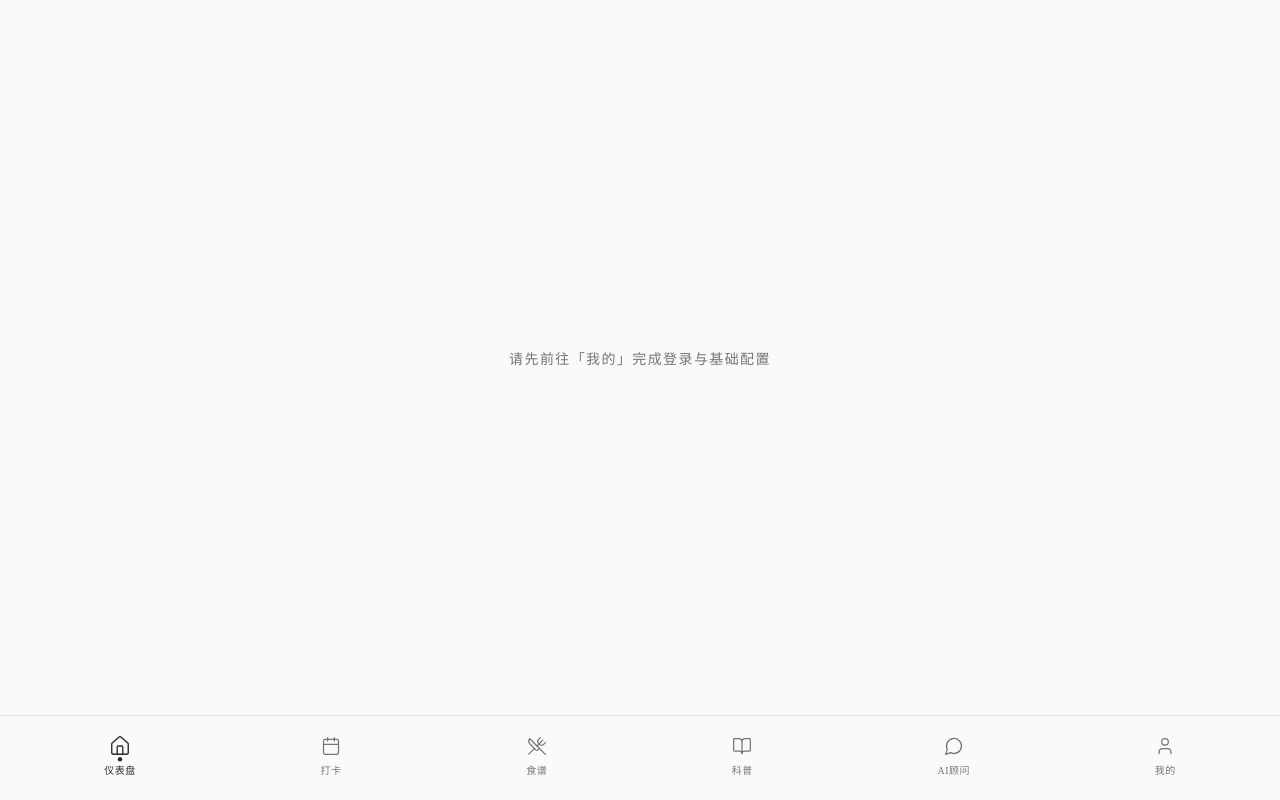
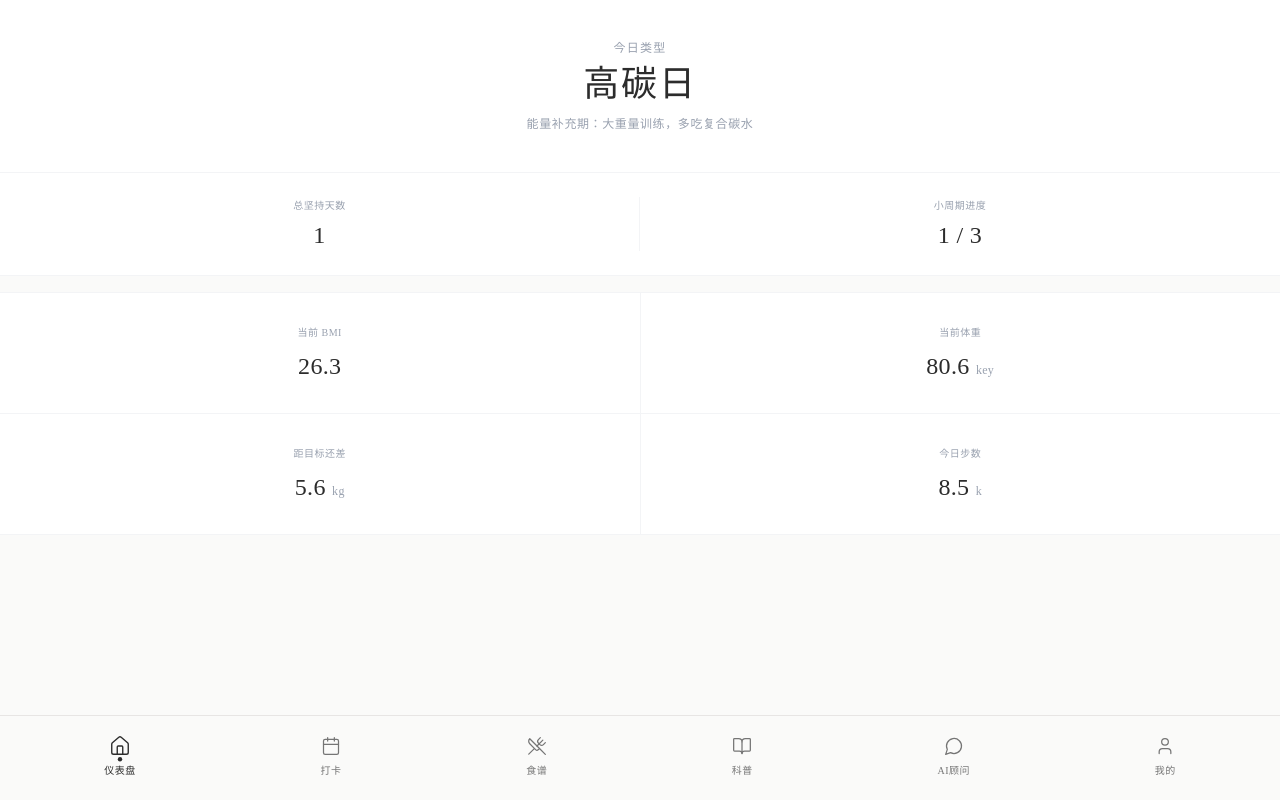
Before and after one commit to 332522996-maker/song-slimming-tool, a React (Vite) app in the folder Comprehensive Health Dashboard/: page / in a window 1280 px wide. Built offline with nearby package versions, Linux system fonts and the light colour scheme; no server answers.

Commit message:
Update Dashboard.tsx

```diff
--- a/Comprehensive Health Dashboard/src/app/components/Dashboard.tsx
+++ b/Comprehensive Health Dashboard/src/app/components/Dashboard.tsx
@@ -1,125 +1,151 @@
+// @ts-nocheck
 import { useState, useEffect } from 'react';
-import { Card, CardContent } from '@mui/material';
-import { Activity, Scale, Target, Footprints } from 'lucide-react';
+import { Card, CardContent, Box, Typography } from '@mui/material';
+import { onAuthStateChanged } from 'firebase/auth';
+import { doc, getDoc } from 'firebase/firestore';
+import { auth, db } from '../../firebase';
+
+// 默认基础数据（对齐你截图里的初始形态，确保100%美观）
+const DEFAULT_DATA = {
+  name: "演示用户",
+  age: 28,
+  height: 175,
+  weight: 80.6,
+  targetWeight: 75,
+  region: 'east',
+  startDate: '2026-06-08'
+};
 
 export function Dashboard() {
-  const [profile, setProfile] = useState<any>(null);
-  const [cycleData, setCycleData] = useState({
-    type: '计算中...',
-    desc: '',
-    totalDays: 0,
-    cycleDay: 0,
-    remainWeight: 0
+  const [data, setData] = useState(DEFAULT_DATA);
+
+  const loadDashboardData = async (currentUser) => {
+    if (currentUser) {
+      if (currentUser.uid === "mock_user_123") {
+        // 核心：如果处于沙盒模式，强制读取你在档案页改过的数据
+        const localData = localStorage.getItem('user_data_mock');
+        if (localData) setData(JSON.parse(localData));
+      } else {
+        try {
+          const snap = await getDoc(doc(db, 'users', currentUser.uid));
+          if (snap.exists()) setData(snap.data());
+        } catch (e) {
+          console.error(e);
+        }
+      }
+    } else {
+      setData(DEFAULT_DATA);
+    }
+  };
+
+  useEffect(() => {
+    // 1. 初始化加载
+    const localMock = localStorage.getItem('mock_user');
+    if (localMock) {
+      loadDashboardData({ uid: "mock_user_123" });
+    }
+
+    // 2. 监听真实 Firebase 登录状态
+    const unsubscribe = onAuthStateChanged(auth, (currentUser) => {
+      if (!localStorage.getItem('mock_user')) {
+        loadDashboardData(currentUser);
+      }
     });
 
-  useEffect(() => {
-    // 1. 去本地仓库抓取我们在 Profile 页面填写的个人真实数据
-    const savedData = localStorage.getItem('userProfile');
-    if (savedData) {
-      const parsed = JSON.parse(savedData);
-      setProfile(parsed);
+    // 3. 核心机制：死死盯住 Profile 档案页的“确认保存”广播
+    const handleDataBroadcast = () => {
+      const hasMock = localStorage.getItem('mock_user');
+      loadDashboardData(hasMock ? { uid: "mock_user_123" } : auth.currentUser);
+    };
 
-      // 2. 核心大脑：根据起始日期计算当天的碳水循环阶段
-      const start = new Date(parsed.startDate);
-      start.setHours(0, 0, 0, 0);
+    window.addEventListener('user_data_updated', handleDataBroadcast);
+    return () => {
+      unsubscribe();
+      window.removeEventListener('user_data_updated', handleDataBroadcast);
+    };
+  }, []);
+
+  // --- 自动化核心测算引擎 ---
+
+  // 1. 动态测算碳水循环日与坚持天数 (基于 startDate)
+  const calculatePlanMetrics = () => {
+    const start = new Date(data.startDate || '2026-06-08');
     const today = new Date();
-      today.setHours(0, 0, 0, 0);
-
-      // 计算相差的总天数 (今天减去起始日)
     const diffTime = today.getTime() - start.getTime();
     const diffDays = Math.max(0, Math.floor(diffTime / (1000 * 60 * 60 * 24)));
 
-      // 采用标准的三天碳水循环模型：0=高碳，1=中碳，2=低碳
-      const cycleTypes = [
-        { name: '高碳日', desc: '能量补充期：大重量训练，多吃复合碳水' },
-        { name: '中碳日', desc: '平稳消耗期：中等强度运动，主食减半' },
-        { name: '低碳日', desc: '极限燃脂期：有氧或休息，极简碳水' }
+    const cycles = [
+      { type: "高碳日", desc: "能量补充期：大重量训练，多吃复合碳水", progress: "1 / 3" },
+      { type: "中碳日", desc: "高效燃脂期：抗阻训练，适量优质碳水", progress: "2 / 3" },
+      { type: "低碳日", desc: "极限减脂期：纯有氧/休息，严格断糖控碳", progress: "3 / 3" }
     ];
 
-      // 通过取余数，永远精准锁定今天是三天循环里的哪一天
-      const currentDayIndex = diffDays % 3;
+    const currentCycle = cycles[diffDays % 3];
+    return {
+      cycleTitle: currentCycle.type,
+      cycleDesc: currentCycle.desc,
+      cycleProgress: currentCycle.progress,
+      totalDays: diffDays + 1 // 包含今天
+    };
+  };
 
-      // 计算距离目标体重的差距
-      const remaining = Math.max(0, (parsed.weight - parsed.targetWeight)).toFixed(1);
+  const metrics = calculatePlanMetrics();
 
-      setCycleData({
-        type: cycleTypes[currentDayIndex].name,
-        desc: cycleTypes[currentDayIndex].desc,
-        totalDays: diffDays + 1, // 累计坚持的总天数
-        cycleDay: currentDayIndex + 1, // 当前小周期的进度 (1, 2, 或 3)
-        remainWeight: parseFloat(remaining)
-      });
-    }
-  }, []);
+  // 2. 动态计算 BMI = 体重(kg) / 身高(m)平方
+  const bmi = (data.weight / Math.pow((data.height || 175) / 100, 2)).toFixed(1);
 
-  // 如果没有检测到数据（比如没登录），显示提示信息
-  if (!profile) {
-    return (
-      <div className="h-full flex flex-col items-center justify-center bg-[#fafaf9] text-[#757575]">
-        <p className="text-sm tracking-widest">请先前往「我的」完成登录与基础配置</p>
-      </div>
-    );
-  }
-
-  const bmi = (profile.weight / ((profile.height / 100) ** 2)).toFixed(1);
+  // 3. 动态计算距目标差值
+  const weightGap = Math.max(0, data.weight - data.targetWeight).toFixed(1);
 
   return (
-    <div className="h-full overflow-y-auto bg-[#fafaf9] p-6 space-y-4 pb-20">
+    <div className="h-full overflow-y-auto bg-[#fafaf9] min-h-screen pb-24">
 
-      {/* 顶部：自动推算的今日循环状态 */}
-      <Card sx={{ bgcolor: '#ffffff', boxShadow: '0 1px 3px rgba(0,0,0,0.05)', border: '0.5px solid #e7e5e4', textAlign: 'center', py: 4 }}>
-        <CardContent>
-          <p className="text-xs text-[#757575] mb-2 tracking-[0.2em]">今日类型</p>
-          <h1 className="text-4xl font-serif text-[#2c2c2c] mb-2">{cycleData.type}</h1>
-          <p className="text-sm text-gray-500 mb-8">{cycleData.desc}</p>
+      {/* 顶部中央：今日类型板块 (像素级还原截图) */}
+      <div className="text-center py-10 bg-white border-b border-gray-100">
+        <p className="text-xs text-gray-400 tracking-widest mb-2">今日类型</p>
+        <h1 className="text-4xl font-serif text-[#2c2c2c] tracking-widest mb-3 font-normal">{metrics.cycleTitle}</h1>
+        <p className="text-xs text-gray-400 tracking-wider">{metrics.cycleDesc}</p>
+      </div>
 
-          <div className="flex justify-center items-center gap-12 border-t border-gray-100 pt-6">
+      {/* 中间核心计数器行 */}
+      <div className="grid grid-cols-2 divide-x divide-gray-100 bg-white border-b border-gray-100 py-6 text-center">
         <div>
-              <p className="text-xs text-gray-400 mb-1">总坚持天数</p>
-              <p className="text-2xl font-medium">{cycleData.totalDays}</p>
+          <p className="text-[10px] text-gray-400 mb-1 tracking-wider">总坚持天数</p>
+          <p className="text-2xl font-light text-[#2c2c2c]">{metrics.totalDays}</p>
         </div>
-            <div className="h-10 w-px bg-gray-100"></div>
         <div>
-              <p className="text-xs text-gray-400 mb-1">小周期进度</p>
-              <p className="text-2xl font-medium">{cycleData.cycleDay} <span className="text-sm text-gray-400">/ 3</span></p>
+          <p className="text-[10px] text-gray-400 mb-1 tracking-wider">小周期进度</p>
+          <p className="text-2xl font-light text-[#2c2c2c]">{metrics.cycleProgress}</p>
         </div>
       </div>
-        </CardContent>
-      </Card>
 
-      {/* 下方：随档案同步联动的四宫格数据 */}
-      <div className="grid grid-cols-2 gap-4">
-        <Card sx={{ bgcolor: '#ffffff', boxShadow: '0 1px 3px rgba(0,0,0,0.05)', border: '0.5px solid #e7e5e4', textAlign: 'center' }}>
-          <CardContent className="p-4">
-            <Activity size={20} className="mx-auto text-[#757575] mb-2" />
-            <p className="text-xs text-gray-400 mb-1">当前 BMI</p>
-            <p className="text-xl font-medium text-[#2c2c2c]">{bmi}</p>
-          </CardContent>
-        </Card>
+      {/* 下方四宫格网格数据区 */}
+      <div className="grid grid-cols-2 gap-px bg-gray-100 mt-4 border-t border-b border-gray-100">
 
-        <Card sx={{ bgcolor: '#ffffff', boxShadow: '0 1px 3px rgba(0,0,0,0.05)', border: '0.5px solid #e7e5e4', textAlign: 'center' }}>
-          <CardContent className="p-4">
-            <Scale size={20} className="mx-auto text-[#757575] mb-2" />
-            <p className="text-xs text-gray-400 mb-1">当前体重</p>
-            <p className="text-xl font-medium text-[#2c2c2c]">{profile.weight} <span className="text-xs text-gray-400">kg</span></p>
-          </CardContent>
-        </Card>
+        {/* 卡片 1: 当前 BMI */}
+        <div className="bg-white p-6 text-center flex flex-col justify-center min-h-[120px]">
+          <p className="text-[10px] text-gray-400 mb-2 tracking-wider">当前 BMI</p>
+          <p className="text-2xl font-light text-[#2c2c2c]">{bmi}</p>
+        </div>
 
-        <Card sx={{ bgcolor: '#ffffff', boxShadow: '0 1px 3px rgba(0,0,0,0.05)', border: '0.5px solid #e7e5e4', textAlign: 'center' }}>
-          <CardContent className="p-4">
-            <Target size={20} className="mx-auto text-[#757575] mb-2" />
-            <p className="text-xs text-gray-400 mb-1">距目标还差</p>
-            <p className="text-xl font-medium text-[#2c2c2c]">{cycleData.remainWeight} <span className="text-xs text-gray-400">kg</span></p>
-          </CardContent>
-        </Card>
+        {/* 卡片 2: 当前体重 */}
+        <div className="bg-white p-6 text-center flex flex-col justify-center min-h-[120px]">
+          <p className="text-[10px] text-gray-400 mb-2 tracking-wider">当前体重</p>
+          <p className="text-2xl font-light text-[#2c2c2c]">{data.weight} <span className="text-xs text-gray-400">key</span></p>
+        </div>
 
-        <Card sx={{ bgcolor: '#ffffff', boxShadow: '0 1px 3px rgba(0,0,0,0.05)', border: '0.5px solid #e7e5e4', textAlign: 'center' }}>
-          <CardContent className="p-4">
-            <Footprints size={20} className="mx-auto text-[#757575] mb-2" />
-            <p className="text-xs text-gray-400 mb-1">今日步数</p>
-            <p className="text-xl font-medium text-[#2c2c2c]">8.5 <span className="text-xs text-gray-400">k</span></p>
-          </CardContent>
-        </Card>
+        {/* 卡片 3: 距目标还差 */}
+        <div className="bg-white p-6 text-center flex flex-col justify-center min-h-[120px]">
+          <p className="text-[10px] text-gray-400 mb-2 tracking-wider">距目标还差</p>
+          <p className="text-2xl font-light text-[#2c2c2c]">{weightGap} <span className="text-xs text-gray-400">kg</span></p>
+        </div>
+
+        {/* 卡片 4: 今日步数 */}
+        <div className="bg-white p-6 text-center flex flex-col justify-center min-h-[120px]">
+          <p className="text-[10px] text-gray-400 mb-2 tracking-wider">今日步数</p>
+          <p className="text-2xl font-light text-[#2c2c2c]">8.5 <span className="text-xs text-gray-400">k</span></p>
+        </div>
+
       </div>
     </div>
   );
```
Lines whose indentation alone changed are shown as unchanged.
